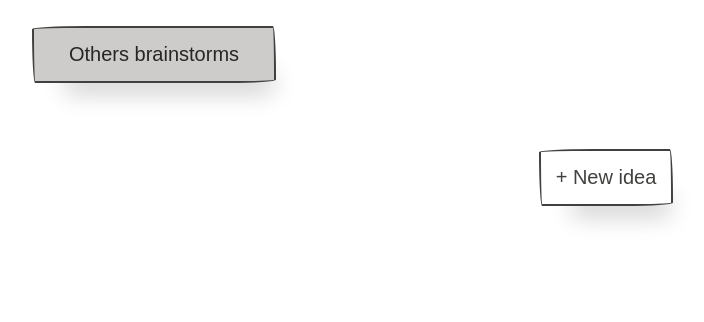
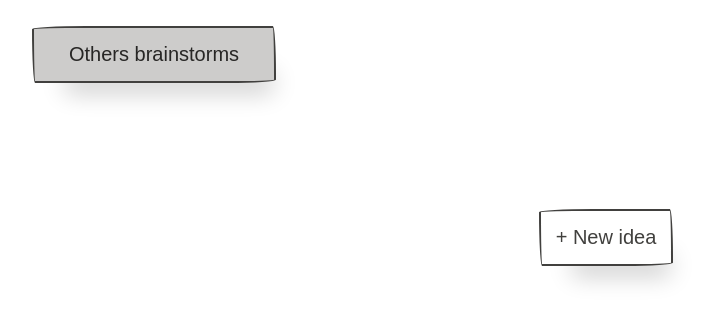
Before and after one commit to SebastianRValdivia/quick-ideas, a React (Vite) app: page / in a window 1280 px wide. Shown: the top 322 px of the page, without its empty margins (34-738 px from the left). Built offline with nearby package versions, Linux system fonts and the light colour scheme; a web font is replaced by a local one.

Commit message:
show list of input

```diff
--- a/src/App.jsx
+++ b/src/App.jsx
@@ -2,15 +2,18 @@ import { useState } from 'react';
 import './App.css';
 import NewIdeaButton from './components/NewIdeaButton' ;
 import NewIdeaInput from './components/NewIdeaInput';
+import IdeasList from './components/IdeasList';
 
 function App() {
   const [showInput, setShowInput] = useState(false);
+  const [ideasList, setIdeasList] = useState([]);
 
   const handleNewIdeaButtonClick = () => {
     setShowInput(!showInput)
   };
   const handleNewIdea = (text) => {
-    setShowInput(!showInput)
+    setIdeasList([...ideasList, text]);
+    setShowInput(!showInput);
   };
 
   return (
@@ -24,6 +27,7 @@ function App() {
           </div>
         </div>
       </nav>
+      <IdeasList ideas={ideasList} />
       {showInput ? (
         <div className="row flex-center">
           <NewIdeaInput onPressEnter={handleNewIdea}/>
--- /dev/null
+++ b/src/components/IdeasList.jsx
@@ -0,0 +1,15 @@
+import React from 'react';
+
+const IdeaList = ({ ideas }) => {
+  return (
+    <div className="row flex-center">
+      <ul>
+        {ideas.map((idea, index) => (
+          <li key={index}>{idea}</li>
+        ))}
+      </ul>
+    </div>
+  );
+};
+
+export default IdeaList;
```
